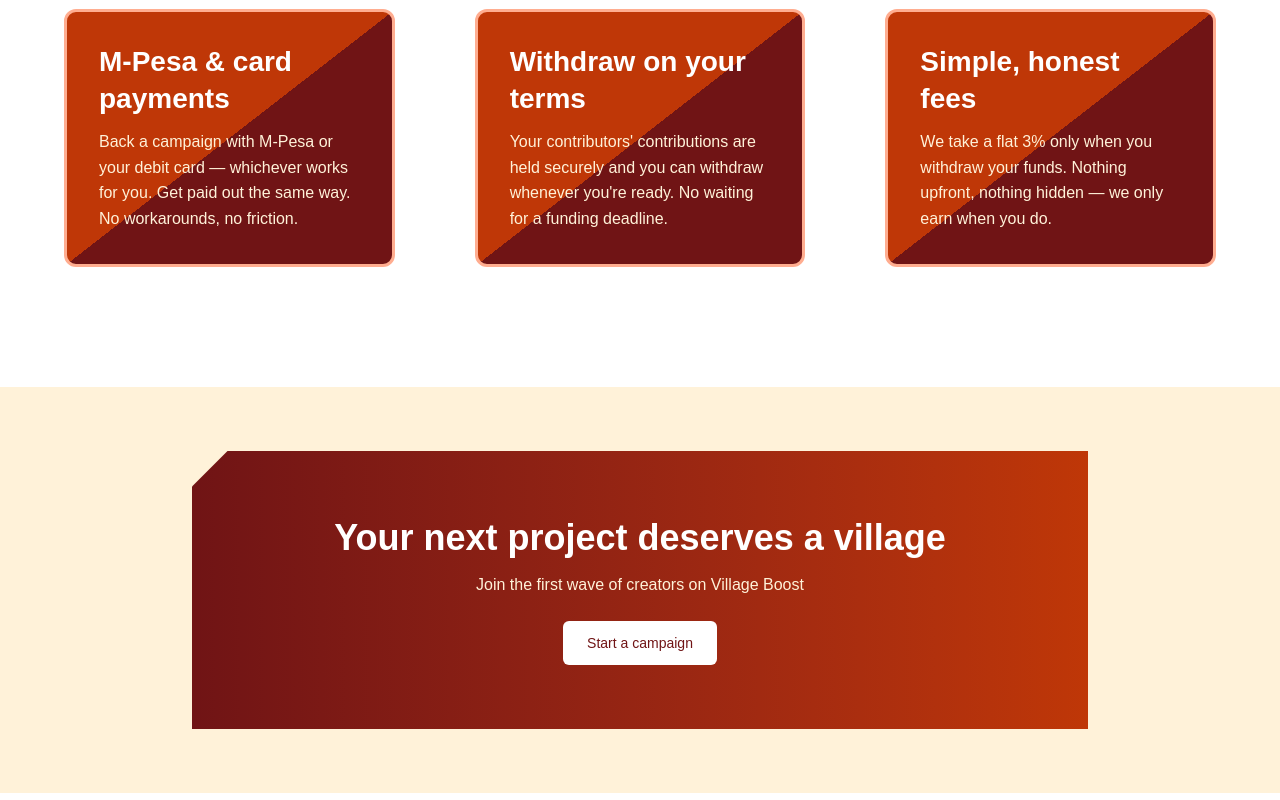
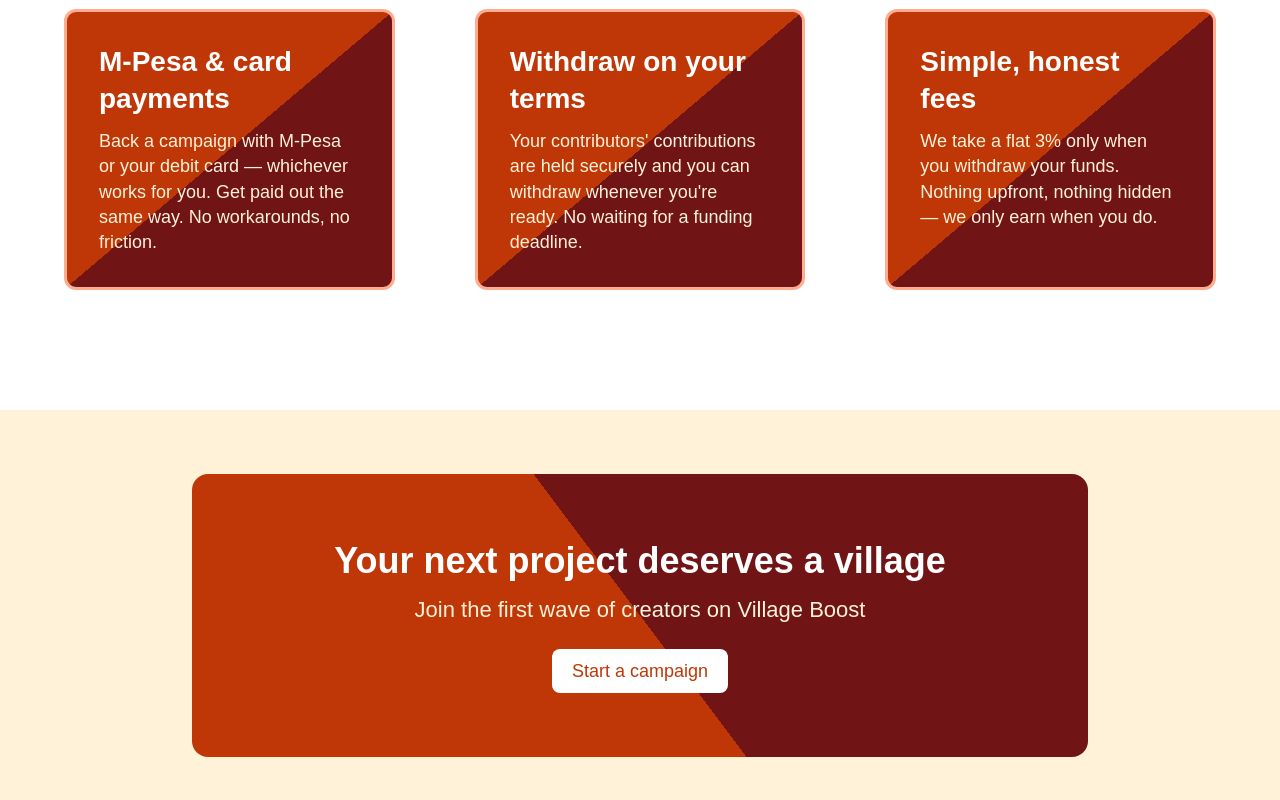
Before and after one commit to villageboost-org/villageboost, a Next.js app: page / in a window 1280 px wide. Shown: the part 2140-2940 px from the top of the page. Built offline with nearby package versions, Linux system fonts and the light colour scheme; a web font is replaced by a local one.

Commit message:
style: update CtaBanner, WhoItsFor, and WhyVillageBoost components for improved layout and presentation

```diff
--- a/app/components/home/CtaBanner.tsx
+++ b/app/components/home/CtaBanner.tsx
@@ -2,18 +2,19 @@ export default function CtaBanner() {
   return (
     <section className="bg-light-mustard px-6 py-16 md:px-12">
       <div
-        className="mx-auto max-w-4xl bg-linear-to-r from-maroon to-rust-red px-8 py-16 text-center text-white"
+        className="mx-auto max-w-4xl rounded-2xl px-8 py-16 text-center text-white"
         style={{
-          clipPath: "polygon(36px 0, 100% 0, 100% 100%, 0 100%, 0 36px)",
+          background:
+            "linear-gradient(53deg, var(--color-rust-red) 50%, var(--color-maroon) 50%)",
         }}
       >
         <h2 className="text-white">Your next project deserves a village</h2>
-        <p className="mt-3 text-light-mustard">
+        <h4 className="mt-3 font-medium! text-light-mustard">
           Join the first wave of creators on Village Boost
-        </p>
+        </h4>
         <a
           href="/start-campaign"
-          className="mt-6 inline-block rounded-md bg-white px-6 py-3 text-sm font-medium text-maroon"
+          className="mt-6 btn-primary text-lg bg-white text-rust-red"
         >
           Start a campaign
         </a>
--- a/app/components/home/WhoItsFor.tsx
+++ b/app/components/home/WhoItsFor.tsx
@@ -35,7 +35,7 @@ export default function WhoItsFor() {
             }}
           >
             <h3 className="text-maroon">{audience.title}</h3>
-            <h5 className="my-3 text-sm text-dark-grey">
+            <h5 className="my-3 text-dark-grey">
               {audience.description}
             </h5>
             <a
--- a/app/components/home/WhyVillageBoost.tsx
+++ b/app/components/home/WhyVillageBoost.tsx
@@ -32,9 +32,9 @@ export default function WhyVillageBoost() {
             }}
           >
             <h3 className="text-white">{reason.title}</h3>
-            <p className="mt-3 text-sm text-light-mustard">
+            <h5 className="mt-3 text-sm text-light-mustard">
               {reason.description}
-            </p>
+            </h5>
           </div>
         ))}
       </div>
```
